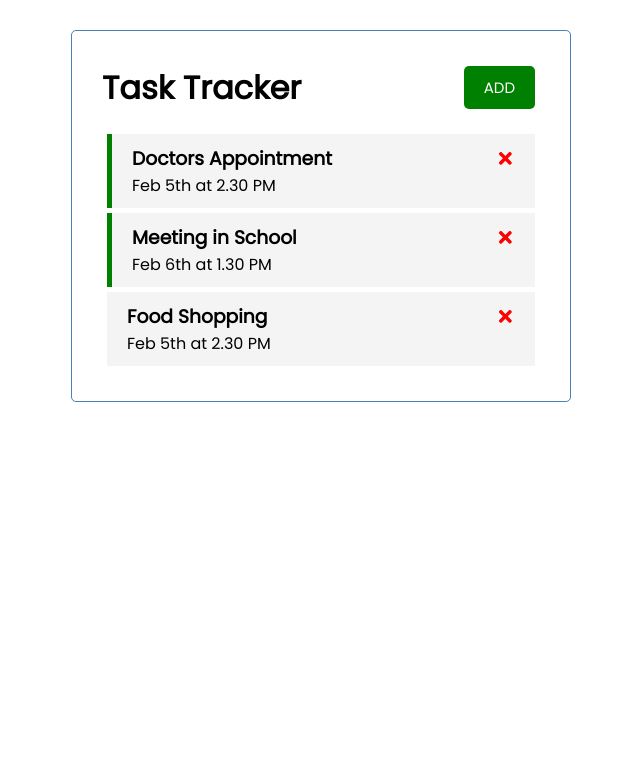
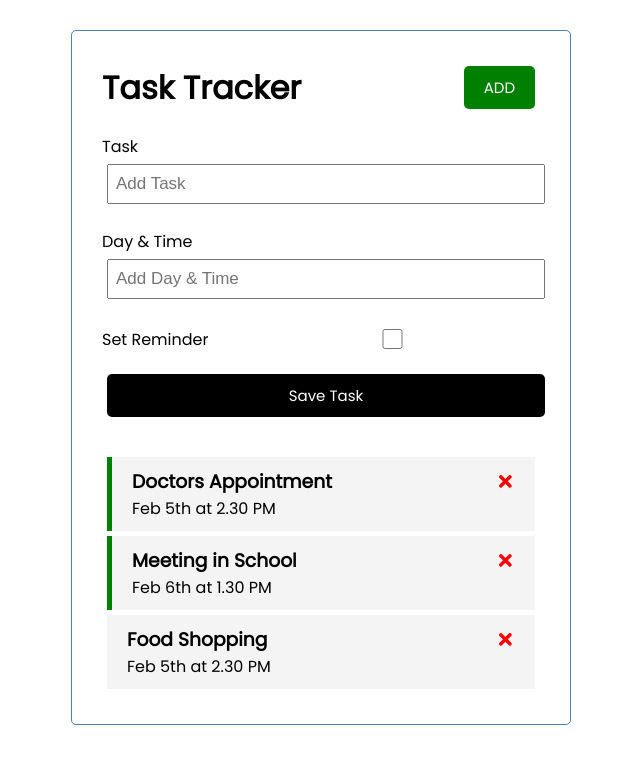
Before and after one commit to Adonis2115/Learning-React, a React (Create React App) app: page / in a window 1280 px wide. Shown: the top 764 px of the page, without its empty margins (319-959 px from the left). Built offline with nearby package versions, Linux system fonts and the light colour scheme.

Commit message:
Component

```diff
--- a/src/App.js
+++ b/src/App.js
@@ -1,6 +1,7 @@
 import {useState} from 'react'
 import Header from "./components/Header"
 import Tasks from "./components/Tasks"
+import AddTask from "./components/AddTask"
 
 const App = () => {
   const [tasks, setTasks] = useState([
@@ -24,6 +25,13 @@
     },
   ])
 
+  // Add Task
+  const addTask = (task) => {
+    const id = Math.floor(Math.random() * 10000) + 1
+    const newTask = {id, ...task}
+    setTasks([...tasks, newTask])
+  }
+
   // Delete Task
   const deleteTask = (id) => {
     setTasks(tasks.filter((task) => task.id !== id))
@@ -37,6 +45,7 @@
   return (
     <div className="container">
       <Header/>
+      <AddTask onAdd = {addTask}/>
       {tasks.length > 0 ? (
       <Tasks tasks={tasks} onDelete =
       {deleteTask} onToggle={toggleReminder}/>
--- /dev/null
+++ b/src/components/AddTask.js
@@ -0,0 +1,39 @@
+import { useState } from "react"
+
+const AddTask = ({onAdd}) => {
+    const [text, setText] = useState('')
+    const [day, setDay] = useState('')
+    const [reminder, setReminder] = useState(false)
+
+    const onSubmit = (e) => {
+        e.preventDefault()
+        if(!text){
+            alert('Please add a task')
+            return
+        }
+        onAdd({text, day, reminder})
+        setText('')
+        setDay('')
+        setReminder(false)
+    }
+
+    return (
+        <form className='add-form' onSubmit={onSubmit}>
+            <div className='form-control'>
+                <label>Task</label>
+                <input type='text' placeholder='Add Task' value={text} onChange={(e) => setText(e.target.value)}></input>
+            </div>
+            <div className='form-control'>
+                <label>Day & Time</label>
+                <input type='text' placeholder='Add Day & Time' value={day} onChange={(e) => setDay(e.target.value)}></input>
+            </div>
+            <div className='form-control form-control-check'>
+                <label>Set Reminder</label>
+                <input type='checkbox' checked={reminder} value={reminder} onChange={(e) => setReminder(e.currentTarget.checked)}></input>
+            </div>
+            <input type='submit' value='Save Task' className='btn btn-block'></input>
+        </form>
+    )
+}
+
+export default AddTask
```
